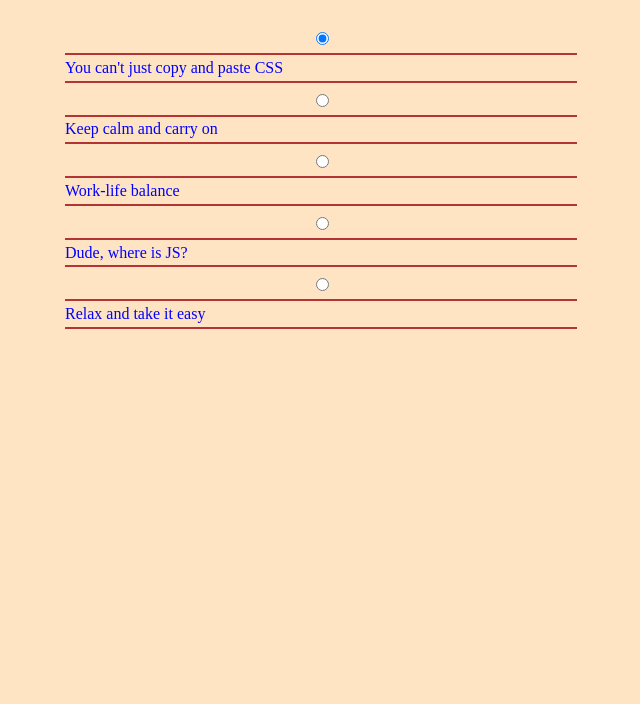
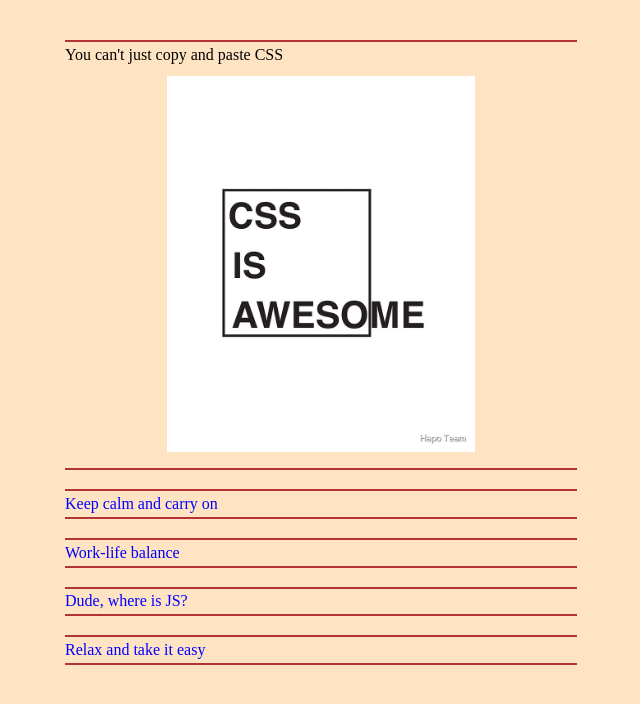
Before and after one commit to DonatArtihovich/cssBayan, a plain HTML site: page cssBayan/index.html in a window 1280 px wide. Both pictures are taken after a click on the label "You can't just copy and paste CSS". Shown: the part 88-792 px from the top of the page, without its empty margins (319-959 px from the left). Drawn offline with Linux system fonts and the light colour scheme.

Commit message:
add new functioning (Sun, March 12, 2023 03:23 PM)

```diff
--- a/cssBayan/style.css
+++ b/cssBayan/style.css
@@ -71,3 +71,66 @@ body {
     align-self: center;
     opacity: 0;
 }
+
+.accordion__radio:checked~.accordion__item>.accordion__item-image {
+    margin-top: 0;
+    max-width: 0;
+    margin-bottom: 0;
+    opacity: 0;
+}
+
+.accordion__radio:checked~.accordion__item>.icon {
+    transform: none;
+}
+
+.accordion__item:hover>.accordion__item-image {
+    margin-top: 1vh;
+    max-width: 60%;
+    margin-bottom: 2vh;
+    opacity: 1;
+    transition: all 0.5s ease-in;
+}
+
+.accordion__item:hover>.icon {
+    transform: rotate(45deg);
+    transition: 0.25s
+}
+
+.accordion__item:active {
+    color: blue;
+}
+
+.accordion__radio {
+    appearance: none;
+}
+
+.accordion__item:first-of-type>.accordion__item-image {
+    margin-top: 1vh;
+    max-width: 60%;
+    margin-bottom: 2vh;
+    opacity: 1;
+}
+
+.accordion__item:first-of-type>.icon {
+    transform: rotate(45deg);
+}
+
+.accordion__item:first-of-type {
+    color: black;
+}
+
+.accordion__radio:checked+.accordion__item>.accordion__item-image {
+    margin-top: 1vh;
+    max-width: 60%;
+    margin-bottom: 2vh;
+    opacity: 1;
+    transition: all 0.5s ease-in;
+}
+
+.accordion__radio:checked+.accordion__item>.icon {
+    transform: rotate(45deg);
+}
+
+.accordion__radio:checked+.accordion__item {
+    color: black;
+}
```
